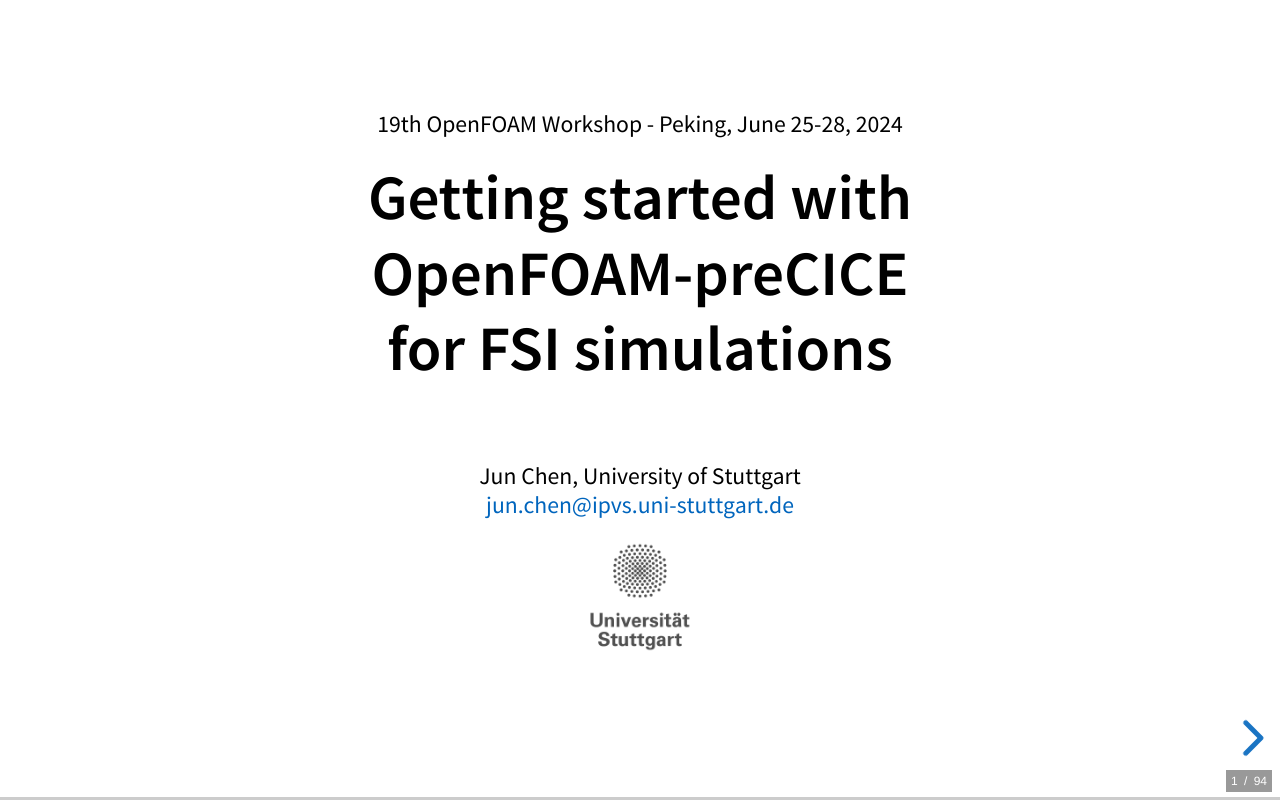
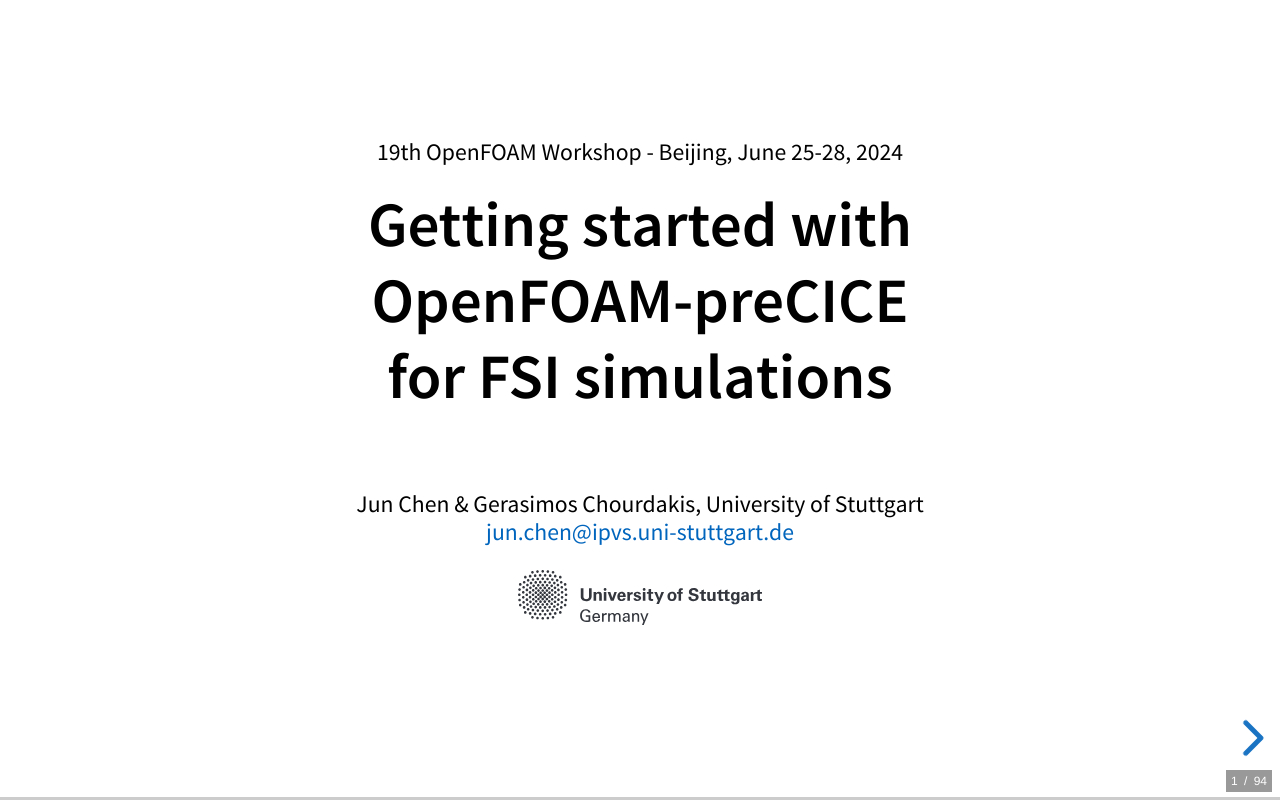
Before and after one commit to MakisH/ofw19-training, a website: page index.html in a window 1280 px wide. Drawn offline with Linux system fonts and the light colour scheme; files whose address does not match are found by name.

Commit message:
edit cover

```diff
--- a/index.html
+++ b/index.html
@@ -32,12 +32,12 @@
 
                 <!-- Title slide -->
                 <section>
-                    <small>19th OpenFOAM Workshop - Peking, June 25-28, 2024</small>
+                    <small>19th OpenFOAM Workshop - Beijing, June 25-28, 2024</small>
                     <h1>Getting started with<br/>OpenFOAM-preCICE<br/> for FSI simulations</h1>
                     <div style="margin-top:50pt">
                         <div>
-                            <small>Jun Chen, University of Stuttgart<br/><a href="mailto:jun.chen@ipvs.uni-stuttgart.de">jun.chen@ipvs.uni-stuttgart.de</a></small><br/>
-                            <img data-src="images/logos/universitaet-stuttgart.png" style="border:none; box-shadow:none; height:100px;">
+                            <small>Jun Chen & Gerasimos Chourdakis, University of Stuttgart<br/><a href="mailto:jun.chen@ipvs.uni-stuttgart.de">jun.chen@ipvs.uni-stuttgart.de</a></small><br/>
+                            <img data-src="images/logos/Uni_stuttgart_logo_english.svg" style="border:none; box-shadow:none; height:50px;">
                         </div>
                     </div>
                 </section>
```
